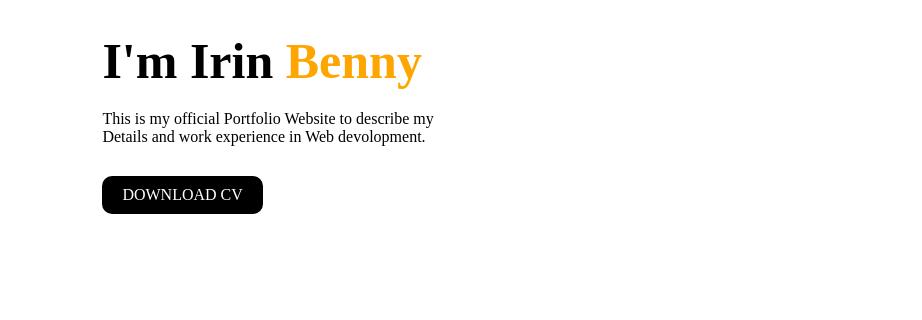
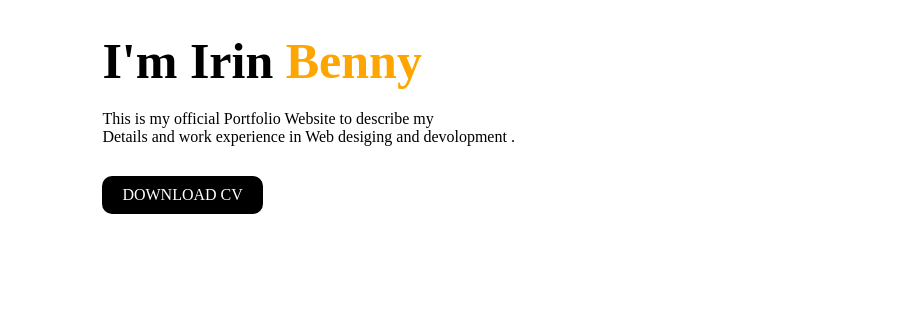
Before and after one commit to irinbenny/Portfolio2, a plain HTML site: page index.html in a window 1280 px wide. Shown: the part 252-572 px from the top of the page, 0-922 px from the left. Drawn offline with Linux system fonts and the light colour scheme.

Commit message:
modified index.html and add sample file

```diff
--- a/index.html
+++ b/index.html
@@ -31,7 +31,7 @@
 <div class="title">
     <h1 class="title_h1">I'm Irin <span id="lastname">Benny</span></h1>
     <p>This is my official Portfolio Website to describe my<br>
-    Details and work experience in Web devolopment.</p>
+    Details and work experience in Web desiging and devolopment .</p>
     <a id="download" href="./Personal/index.html" download>DOWNLOAD CV</a>
 </div>
 
```
Also changed, not shown: style1.css (added).
